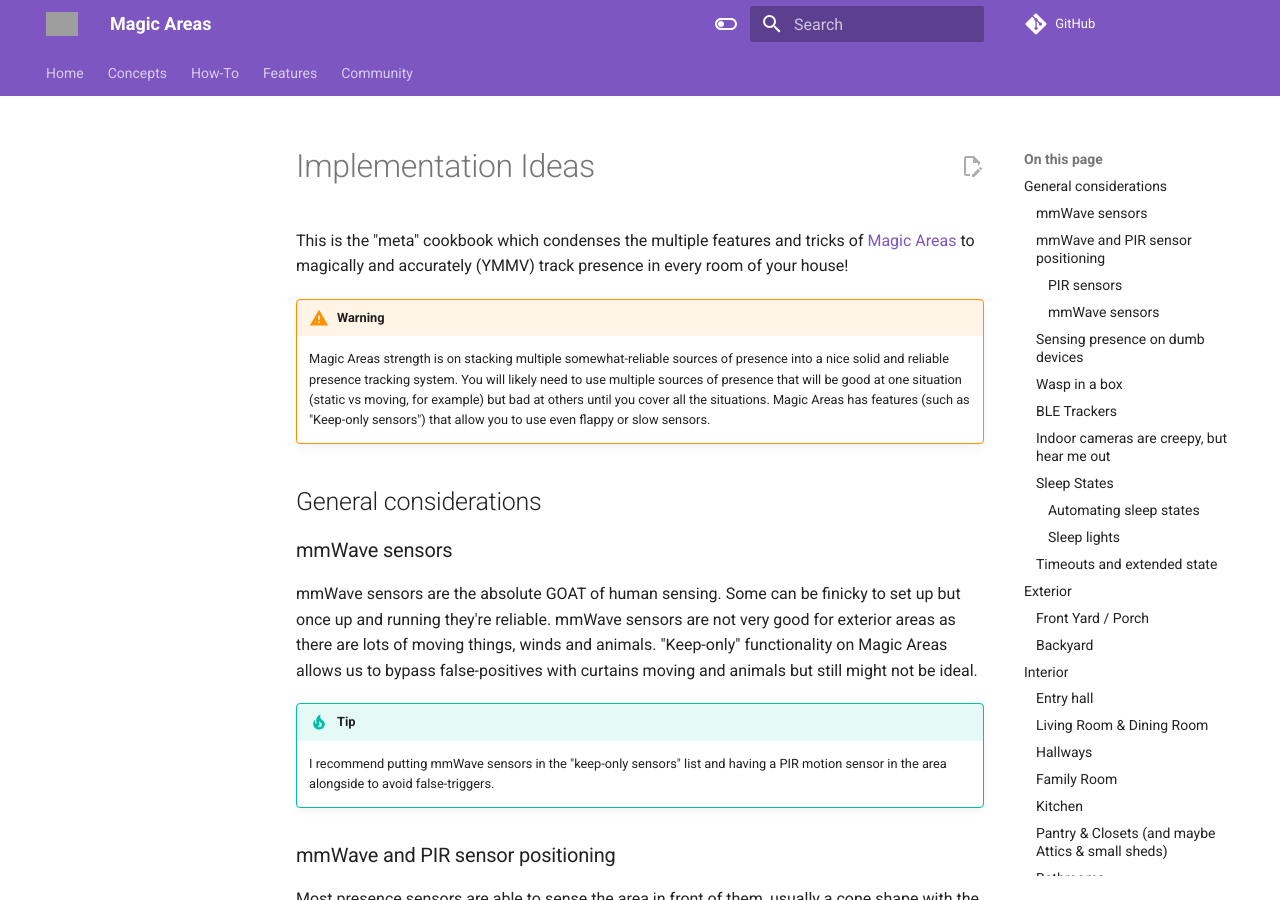
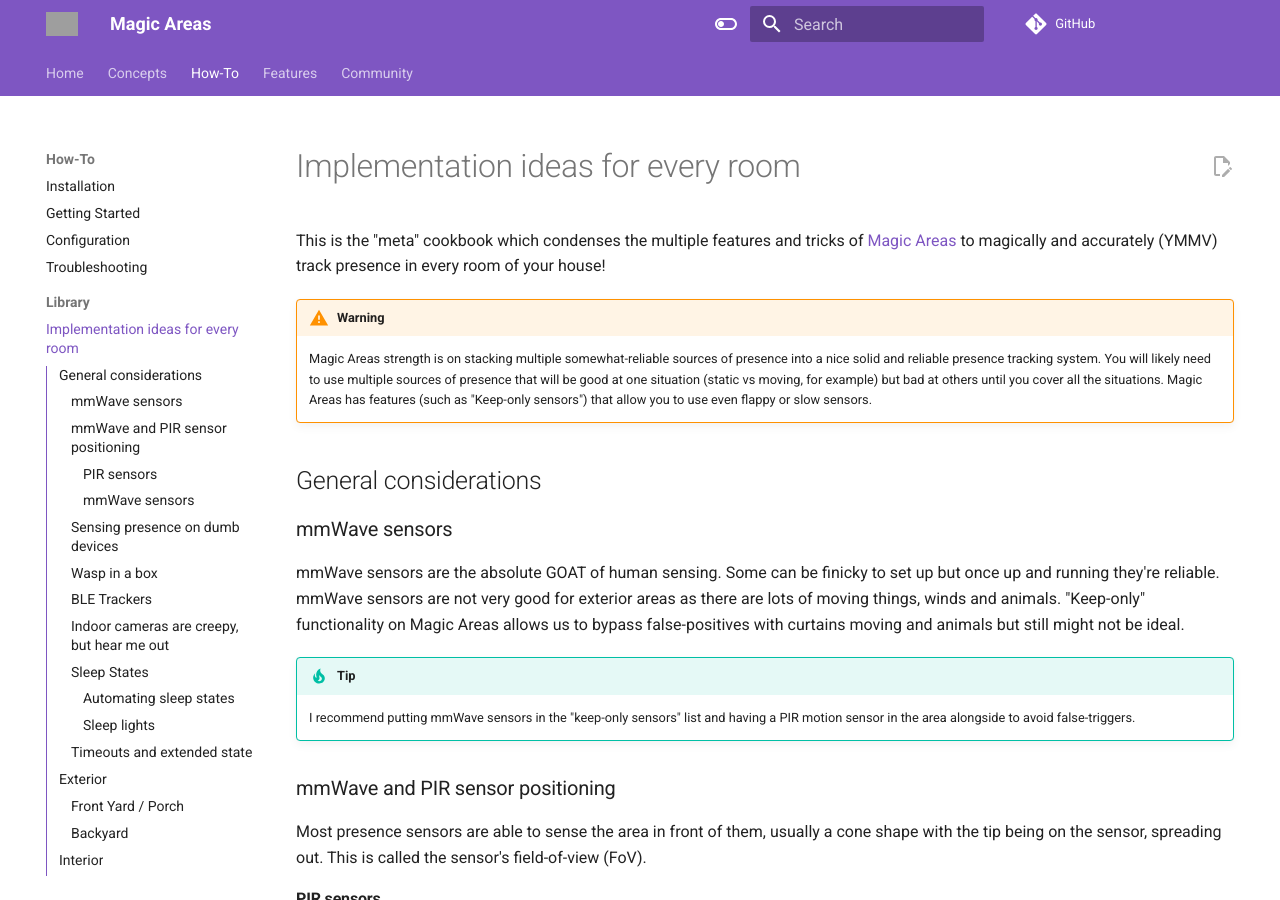
Before and after one commit to jseidl/hass-magic_areas, an MkDocs documentation site: the page built from docs/source/how-to/library/implementation-ideas-for-every-room.md, in a window 1280 px wide and 900 px high. Built offline with MkDocs 1.6.1 and Material for MkDocs 9.7.7, drawn with Linux system fonts in a browser that asks for light colours; comment, search, counter and statistics services are not loaded; some of the changed text lies outside the part shown; grey boxes are pictures that could not be loaded.

Commit message:
added new articles and pages

```diff
--- a/docs/mkdocs.yml
+++ b/docs/mkdocs.yml
@@ -6,7 +6,7 @@
     - navigation.tabs
     - navigation.sections
     - navigation.indexes
-    #- toc.integrate
+    - toc.integrate
     - toc.follow
     - navigation.top
     - navigation.footer
@@ -42,10 +42,16 @@
       permalink: true
       title: On this page
   - admonition
-  - pymdownx.superfences
+  - pymdownx.superfences:
+      custom_fences:
+        - name: mermaid
+          class: mermaid
+          format: !!python/name:pymdownx.superfences.fence_code_format
   - pymdownx.tabbed:
       alternate_style: true
   - attr_list
+  - md_in_html
+  - pymdownx.blocks.caption
   - pymdownx.emoji:
       emoji_index: !!python/name:material.extensions.emoji.twemoji
       emoji_generator: !!python/name:material.extensions.emoji.to_svg
@@ -59,14 +65,15 @@
   - How-To:
       - Installation: how-to/installation.md
       - Getting Started: how-to/getting-started.md
+      - Configuration: how-to/configuration.md
       - Troubleshooting: how-to/troubleshooting.md
       - Library:
-        - Overview: how-to/library/index.md
-        - Making every room magic: how-to/library/making-every-room-magic.md
+        #- Overview: how-to/library/index.md
+        - Implementation ideas for every room: how-to/library/implementation-ideas-for-every-room.md
+        - Automatic lights brightness control: how-to/library/automatic-light-brightness-control.md
+        - Perfecting climate comfort: how-to/library/perfecting-climate-comfort.md
         - Using energy aggregates on the energy dashboard: how-to/library/energy-aggregates.md
-        - Automatic lights brightness control: how-to/library/automatic-light-brightness-control.md
-        - Set-and-forget home alarm with Alarmo: how-to/library/integrating-with-alarmo.md
-        - Perfecting climate comfort with Climate Control: how-to/library/perfecting-climate-comfort.md
+        #- Set-and-forget home alarm with Alarmo: how-to/library/integrating-with-alarmo.md
   - Features:
       - Overview: features/index.md
       - Smart Groups:
--- a/docs/source/how-to/implementation-ideas.md
+++ b/docs/source/how-to/library/implementation-ideas-for-every-room.md
@@ -1,4 +1,4 @@
-# Implementation Ideas
+# Implementation ideas for every room
 
 This is the "meta" cookbook which condenses the multiple features and tricks of [Magic Areas](https://github.com/jseidl/magic-areas) to magically and accurately (YMMV) track presence in every room of your house!
 
@@ -48,7 +48,7 @@
 This is an interesting concept where when movement is detected on a room with closed doors, presence is inferred to be kept until a door is open. This is ideal for rooms where you usually close the door when you're in, like bathrooms (if you to pee with the doors open, then that isn't for you), bedrooms at bedtime, garages, laundry rooms etc. I will re-mention Wasp in a box on appropriate rooms below.
 
 !!! warning
-    Wasp in a box track [aggregates](../features/aggregation.md) sensors and thus will consider ALL doors and motion sensors in an area.
+    Wasp in a box track [aggregates](../../features/aggregation.md) sensors and thus will consider ALL doors and motion sensors in an area.
 
 ### BLE Trackers
 
@@ -175,7 +175,7 @@
     "Clear timeout" setting for bathrooms is an artform and you will have to fiddle with it a bit as it will depend on your presence sources and how well they work. If wasp in a box is working reliable for you, you may be able to set a low "clear timeout".
 
 !!! tip
-    If you have an exhaust fan in your bathroom, you may want to use a humidity sensor paired with the [Fan Groups](../features/fan-groups.md) feature tracking `humidity` of the area. This will automatically control your bathroom exhaust as needed.
+    If you have an exhaust fan in your bathroom, you may want to use a humidity sensor paired with the [Fan Groups](../../features/fan-groups.md) feature tracking `humidity` of the area. This will automatically control your bathroom exhaust as needed.
 
 ### Bedrooms
 
@@ -190,7 +190,7 @@
     If you have a TV on your bedroom, you can add it as a presence source the same way as in the Family Room.
 
 !!! tip
-    If you have fans in your bedroom, you can use [Fan Groups](../features/fan-groups.md) to control them based off the area's temperature (you will need a temperature sensor in the area, evidently).
+    If you have fans in your bedroom, you can use [Fan Groups](../../features/fan-groups.md) to control them based off the area's temperature (you will need a temperature sensor in the area, evidently).
 
 !!! tip
     On your own bedroom, you may get away from using an mmWave sensor if you have a BLE tracker and usually have your phone or smartwatch on you all the time.
@@ -228,7 +228,7 @@
 * Average illuminance of the exterior (to use as an "Area light sensor").
 * Control all lights in a floor at the same time.
 
-There are additional features that are exclusive to meta-areas such as the [Area-aware media player](../features/area-aware-media-player.md) and features that are not exclusive to meta-areas but makes more sense in meta-areas such as [Climate control](../features/climate-control.md).
+There are additional features that are exclusive to meta-areas such as the [Area-aware media player](../../features/area-aware-media-player.md) and features that are not exclusive to meta-areas but makes more sense in meta-areas such as [Climate control](../../features/climate-control.md).
 
 ### Exterior meta-area
 
@@ -236,4 +236,4 @@
 
 ### Floor meta-areas
 
-I love those areas to tie my thermostat to the aggregate state of floors. Since I have a dual zone HVAC that exposes two climate entities to home assistant, I add [Climate control](../features/climate-control.md) to each floor pointing to each climate device. If you have a single zone HVAC in a two story house, you can use the Interior meta-area instead.
+I love those areas to tie my thermostat to the aggregate state of floors. Since I have a dual zone HVAC that exposes two climate entities to home assistant, I add [Climate control](../../features/climate-control.md) to each floor pointing to each climate device. If you have a single zone HVAC in a two story house, you can use the Interior meta-area instead.
```
Also changed, not shown: docs/source/features/aggregation.md (+1 -7 lines), docs/source/features/light-groups.md (+1 -1 lines), docs/source/how-to/configuration.md (added, +1 -0 lines), docs/source/how-to/installation.md (+8 -2 lines), docs/source/how-to/library/automatic-light-brightness-control.md (added, +36 -0 lines), docs/source/how-to/library/energy-aggregates.md (added, +47 -0 lines), docs/source/how-to/library/perfecting-climate-comfort.md (added, +116 -0 lines), docs/source/index.md (+4 -11 lines), docs/source/img/library/energy-aggregates/energy-flow-view.png (added).
